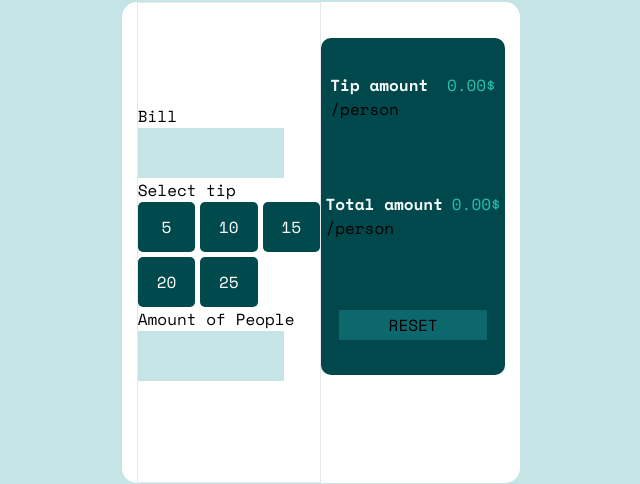
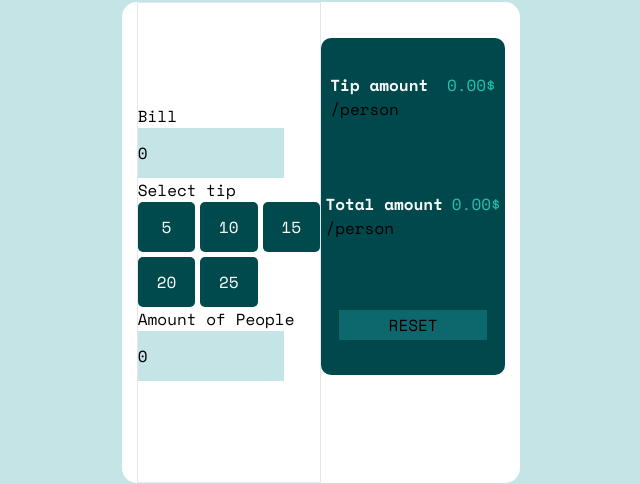
Before and after one commit to nk-on/Tip-Calculator-react, a React (Vite) app: page / in a window 1280 px wide. Shown: the part 158-642 px from the top of the page, without its empty margins (319-959 px from the left). Built offline with nearby package versions, Linux system fonts and the light colour scheme.

Commit message:
Feat:implementing functionality which resets all the data

```diff
--- a/src/components/container/container.tsx
+++ b/src/components/container/container.tsx
@@ -34,7 +34,13 @@ export default function Container() {
   return (
     <div className="flex px-[15px] bg-[#fff] w-custom h-[481px] rounded-[15px]">
       <div className="content-center	border border-red w-[50%] h-full">
-        <Form title={"Bill"} setBill={setBill} setPeople={setPeople} />
+        <Form
+          title={"Bill"}
+          bill={bill}
+          people={people}
+          setBill={setBill}
+          setPeople={setPeople}
+        />
         <p>Select tip</p>
         <div className="grid grid-cols-3 gap-[5px]">
           {buttons.map((button) => {
@@ -53,6 +59,8 @@ export default function Container() {
         </div>
         <Form
           title={"Amount of People"}
+          bill={bill}
+          people={people}
           setBill={setBill}
           setPeople={setPeople}
         />
@@ -61,7 +69,7 @@ export default function Container() {
         <div className="w-full h-full bg-[#01484d] rounded-[10px]   flex flex-col justify-around items-center">
           <DataContainer title={"Tip amount"} amount={tipAmount} />
           <DataContainer title={"Total amount"} amount={totalAmount} />
-          <ResetButton />
+          <ResetButton setTipAmount = {setTipAmount} setTotalAmount = {setTotalAmount} setBill={setBill} setPeople={setPeople} />
         </div>
       </div>
     </div>
--- a/src/components/form/form.tsx
+++ b/src/components/form/form.tsx
@@ -1,9 +1,11 @@
 interface propType{
+  people:number,
+  bill:number,
   title:string,
   setBill:React.Dispatch<React.SetStateAction<number>>,
   setPeople:React.Dispatch<React.SetStateAction<number>>,
 }
-export default function Form( {title,setBill,setPeople}:propType){
+export default function Form( {people,bill,title,setBill,setPeople}:propType){
   return (
     <>
       <div className="flex flex-col">
@@ -14,7 +16,7 @@ export default function Form( {title,setBill,setPeople}:propType){
           }else{
             setPeople(Number(event.target.value))
           }
-        }}/>
+        }} value={title === "Bill" ? bill:people}/>
       </div>
     </>
   );
--- a/src/components/resetButton/resetButton.tsx
+++ b/src/components/resetButton/resetButton.tsx
@@ -1,3 +1,14 @@
-export default function ResetButton(){
-    return <button className="bg-[#0C686D] w-[80%] h-[30px] uppercase">Reset</button>
+interface propType{
+    setBill:React.Dispatch<React.SetStateAction<number>>,
+    setPeople:React.Dispatch<React.SetStateAction<number>>,
+    setTipAmount:React.Dispatch<React.SetStateAction<number>>,
+    setTotalAmount:React.Dispatch<React.SetStateAction<number>>,
 }
+export default function ResetButton({setBill,setPeople,setTipAmount,setTotalAmount}:propType){
+    return <button className="bg-[#0C686D] w-[80%] h-[30px] uppercase" onClick={()=>{
+        setBill(0);
+        setPeople(0);
+        setTipAmount(0);
+        setTotalAmount(0);
+    }}>Reset</button>
+}
```
